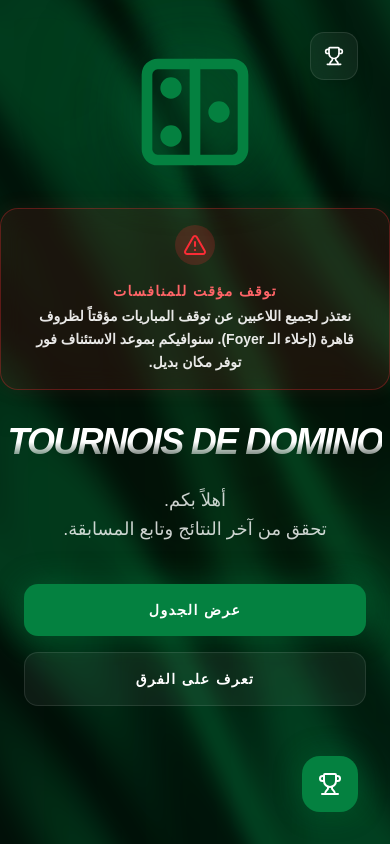
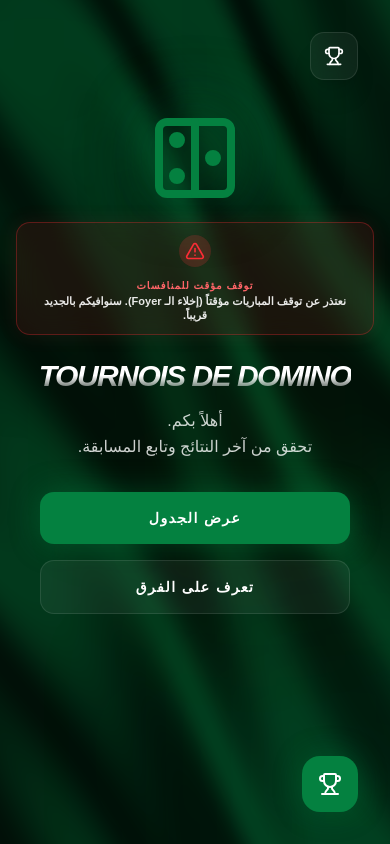
Before and after one commit to abdouzaiti/DOMINO-championnat, a React (Vite) app: page / in a window 390 px wide. Shown: the top 844 px of the page. Built offline with nearby package versions, Linux system fonts and the light colour scheme.

Commit message:
fix: Adjust home section spacing and layout
Refine padding and min-height for the home section to ensure better responsiveness on various screen sizes. Reduce blur effect for the absolute positioned element to improve visual balance.

```diff
--- a/src/App.tsx
+++ b/src/App.tsx
@@ -434,47 +434,46 @@ export default function App() {
               )}
             </div>
           )}
-
           <AnimatePresence mode="wait">
             <TabsContent key="home" value="home" className="mt-0 outline-none">
               <motion.div
                 initial={{ opacity: 0, y: 20 }}
                 animate={{ opacity: 1, y: 0 }}
                 exit={{ opacity: 0, y: -20 }}
-                className="flex flex-col items-center text-center py-12 md:py-20 max-w-4xl mx-auto min-h-[80vh] justify-center"
+                className="flex flex-col items-center text-center py-6 md:py-20 max-w-4xl mx-auto min-h-[calc(100vh-120px)] md:min-h-[80vh] justify-center px-4 overflow-hidden"
               >
                 <motion.div
                   initial={{ scale: 0.8, opacity: 0 }}
                   animate={{ scale: 1, opacity: 1 }}
                   transition={{ duration: 0.8, ease: "easeOut" }}
-                  className="mb-8 md:mb-12 relative"
+                  className="mb-4 md:mb-12 relative"
                 >
-                  <div className="absolute inset-0 bg-neon-green/20 blur-[60px] md:blur-[100px] rounded-full" />
-                  <DominoIcon className="w-32 h-32 md:w-48 md:h-48 text-neon-green relative z-10 drop-shadow-[0_0_30px_rgba(4,129,64,0.5)]" />
+                  <div className="absolute inset-0 bg-neon-green/20 blur-[40px] md:blur-[100px] rounded-full" />
+                  <DominoIcon className="w-24 h-24 md:w-48 md:h-48 text-neon-green relative z-10 drop-shadow-[0_0_30px_rgba(4,129,64,0.5)]" />
                 </motion.div>
 
                 <motion.div
                   initial={{ opacity: 0, y: 10 }}
                   animate={{ opacity: 1, y: 0 }}
                   transition={{ delay: 0.5 }}
-                  className="mb-8 px-6 py-4 bg-red-500/10 border border-red-500/30 rounded-2xl backdrop-blur-md flex flex-col md:flex-row items-center gap-4 max-w-2xl mx-auto shadow-[0_0_20px_rgba(239,68,68,0.1)]"
+                  className="mb-6 px-4 py-3 bg-red-500/10 border border-red-500/30 rounded-xl backdrop-blur-md flex flex-col md:flex-row items-center gap-3 max-w-2xl mx-auto shadow-[0_0_20px_rgba(239,68,68,0.1)]"
                 >
-                  <div className="bg-red-500/20 p-2 rounded-full">
-                    <AlertTriangle className="w-6 h-6 text-red-500" />
+                  <div className="bg-red-500/20 p-1.5 rounded-full shrink-0">
+                    <AlertTriangle className="w-5 h-5 text-red-500" />
                   </div>
                   <div className="text-center md:text-right">
-                    <h3 className="text-red-400 font-black text-sm uppercase tracking-widest mb-1">توقف مؤقت للمنافسات</h3>
-                    <p className="text-white/90 text-sm md:text-base font-bold leading-relaxed">
-                      نعتذر لجميع اللاعبين عن توقف المباريات مؤقتاً لظروف قاهرة (إخلاء الـ Foyer). سنوافيكم بموعد الاستئناف فور توفر مكان بديل.
+                    <h3 className="text-red-400 font-black text-[10px] md:text-sm uppercase tracking-widest mb-0.5">توقف مؤقت للمنافسات</h3>
+                    <p className="text-white/90 text-[11px] md:text-base font-bold leading-tight">
+                      نعتذر عن توقف المباريات مؤقتاً (إخلاء الـ Foyer). سنوافيكم بالجديد قريباً.
                     </p>
                   </div>
                 </motion.div>
 
-                <h2 className="text-4xl md:text-8xl font-black italic tracking-tighter mb-6 md:mb-8 bg-gradient-to-b from-white via-white to-white/20 bg-clip-text text-transparent leading-[1.1]">
+                <h2 className="text-3xl md:text-8xl font-black italic tracking-tighter mb-4 md:mb-8 bg-gradient-to-b from-white via-white to-white/20 bg-clip-text text-transparent leading-[1.1] uppercase">
                   TOURNOIS DE DOMINO
                 </h2>
 
-                <p className="text-lg md:text-2xl text-white/80 font-medium mb-10 md:mb-12 max-w-2xl leading-relaxed px-4">
+                <p className="text-base md:text-2xl text-white/80 font-medium mb-8 md:mb-12 max-w-2xl leading-relaxed">
                   أهلاً بكم.<br />
                   تحقق من آخر النتائج وتابع المسابقة.
                 </p>
@@ -716,12 +715,12 @@ export default function App() {
         )}
       </AnimatePresence>
 
-      {/* Footer - Hidden on Bracket */}
-      {activeTab !== 'bracket' && (
+      {/* Footer - Removed copyright as per request */}
+      {activeTab !== 'bracket' && activeTab !== 'home' && (
         <footer className="mt-32 border-t border-white/10 bg-[#020a06]/90 backdrop-blur-xl py-16">
           <div className="container mx-auto px-4 text-center">
             <div className="text-[10px] font-mono text-white/20 uppercase tracking-widest">
-              © 2026 اتحاد نيون للدومينو // جميع الحقوق محفوظة
+              اتحاد نيون للدومينو // 2026
             </div>
           </div>
         </footer>
```
